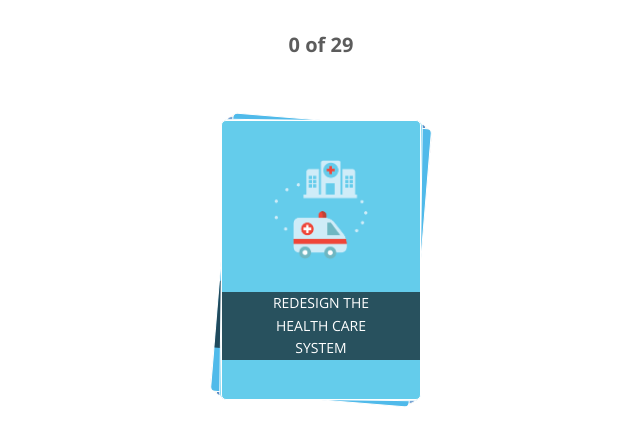
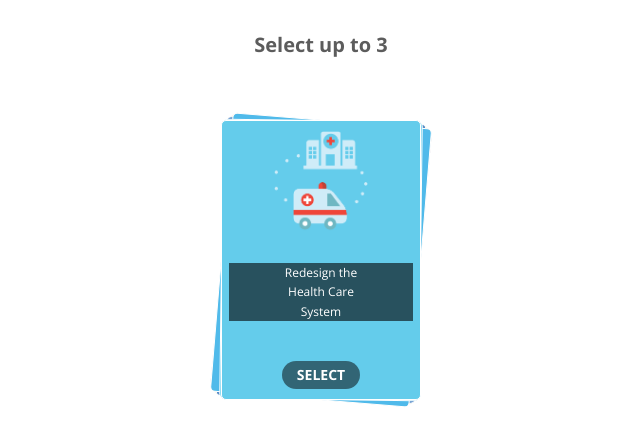
Before and after one commit to mysparkpath/Sparkpathrhok, a React (Create React App) app: page /cards in a window 1280 px wide. Shown: the top 446 px of the page, without its empty margins (319-959 px from the left). Built offline with nearby package versions, Linux system fonts and the light colour scheme.

Commit message:
added select button to cards

```diff
--- a/src/CardApp/CardDeck.js
+++ b/src/CardApp/CardDeck.js
@@ -53,9 +53,9 @@ const CardStackWrapper = styled.div`
       ? ''
       : `
     width: calc(100vw - 2rem);
-  height: calc((100vw - 2rem) * 1.4);
-  max-width: 20rem;
-  max-height: 28rem;
+    height: calc((100vw - 2rem) * 1.4);
+    max-width: 20rem;
+    max-height: 28rem;
     `
   }}
 `
@@ -98,22 +98,12 @@ const CardDeck = ({ showTop3 }) => {
     totalCount,
   } = useContext(DeckContext)
 
-  const [currentIndex, setCurrentIndex] = useState(0)
-
-  // const getTotalCount = () => {
-  //   const isNotFirstTry = initialDeck.paths.length !== deck.length
-
-  //   return showTop3 || isNotFirstTry ? deck.length : initialDeck.paths.length
-  // }
-
   const getCurrentIndex = () => {
-    return showTop3 ? currentIndex : totalCount - deck.length + 1
+    return showTop3 ? 0 : totalCount - deck.length + 1
   }
 
   const getProgressCount = () => {
-    // if (showTop3) {
-    //   return `${getCurrentIndex()} of ${deck.length}`
-    // }
+    if (showTop3) return 'Select up to 3'
     return `${getCurrentIndex()} of ${totalCount}`
   }
 
--- a/src/components/card.js
+++ b/src/components/card.js
@@ -1,6 +1,16 @@
 import React, { useState } from 'react'
 import Image from './image'
 import styled from 'styled-components/macro'
+import { Button, Text } from '../components'
+
+const buttonProps = {
+  bg: 'rgba(0,0,0,0.5)',
+  borderRadius: '5rem',
+  alignSelf: 'center',
+  p: '0.6rem 1.5rem',
+  mt: '4rem',
+  border: 'none',
+}
 
 const Wrapper = styled.div`
   display: flex;
@@ -24,15 +34,14 @@ const Wrapper = styled.div`
       ? ''
       : `
     width: calc(100vw - 2rem);
-  height: calc((100vw - 2rem) * 1.4);
-  max-width: 20rem;
-  max-height: 28rem;
+    height: calc((100vw - 2rem) * 1.4);
+    max-width: 20rem;
+    max-height: 28rem;
     `
   }}
 `
 
 const Title = styled.div`
-  text-transform: uppercase;
   font-size: 1.8rem;
   color: white;
   display: flex;
@@ -43,7 +52,7 @@ const Title = styled.div`
   background: rgba(0, 0, 0, 0.6);
 
   ${({ istop3 }) => {
-    return !istop3 ? '' : `font-size: 1.4rem`
+    return !istop3 ? '' : `font-size: 1.2rem`
   }}
 `
 
@@ -69,6 +78,11 @@ const Front = ({ imagePath = '', en = {}, rotate, isTop3 }) => {
 
   const path = require(`../${imagePath}`)
   const randomRotation = rotate ? Math.random() * 5 : 0
+
+  const handleSelectClick = () => {
+    console.log('SELECT!')
+  }
+
   return (
     <Wrapper
       istop3={isTop3}
@@ -81,6 +95,18 @@ const Front = ({ imagePath = '', en = {}, rotate, isTop3 }) => {
       <Title istop3={isTop3.toString()}>
         <div style={{ maxWidth: '50%' }}>{title}</div>
       </Title>
+      {isTop3 && (
+        <Button {...buttonProps} onClick={handleSelectClick}>
+          <Text
+            color="#fff"
+            fontSize="1.4rem"
+            fontWeight="600"
+            textTransform="uppercase"
+          >
+            SELECT
+          </Text>
+        </Button>
+      )}
     </Wrapper>
   )
 }
```
